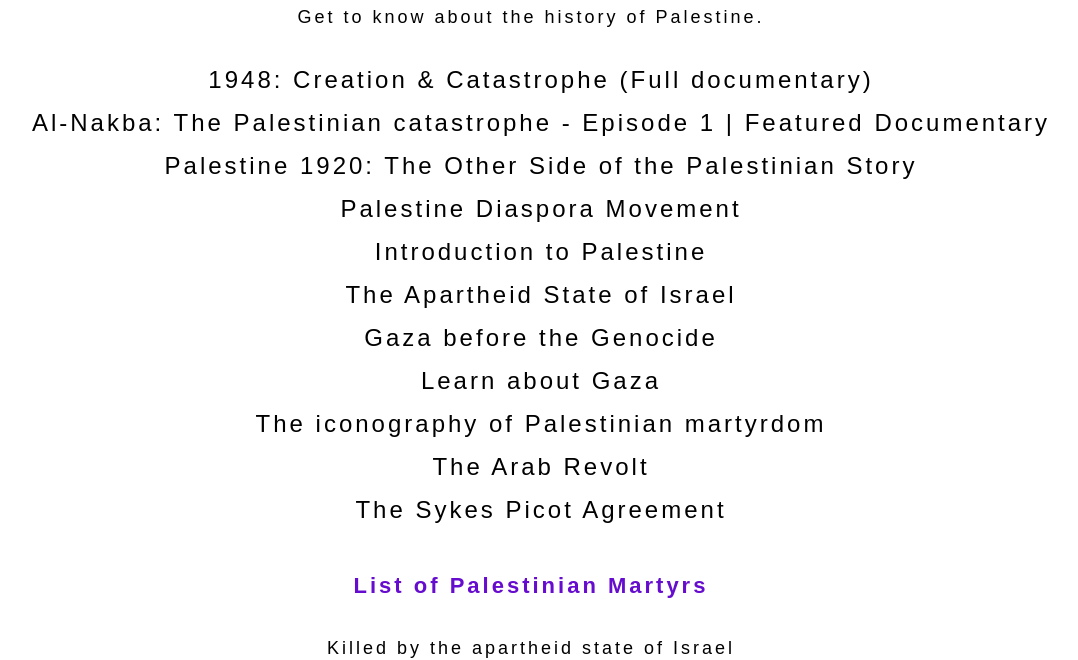
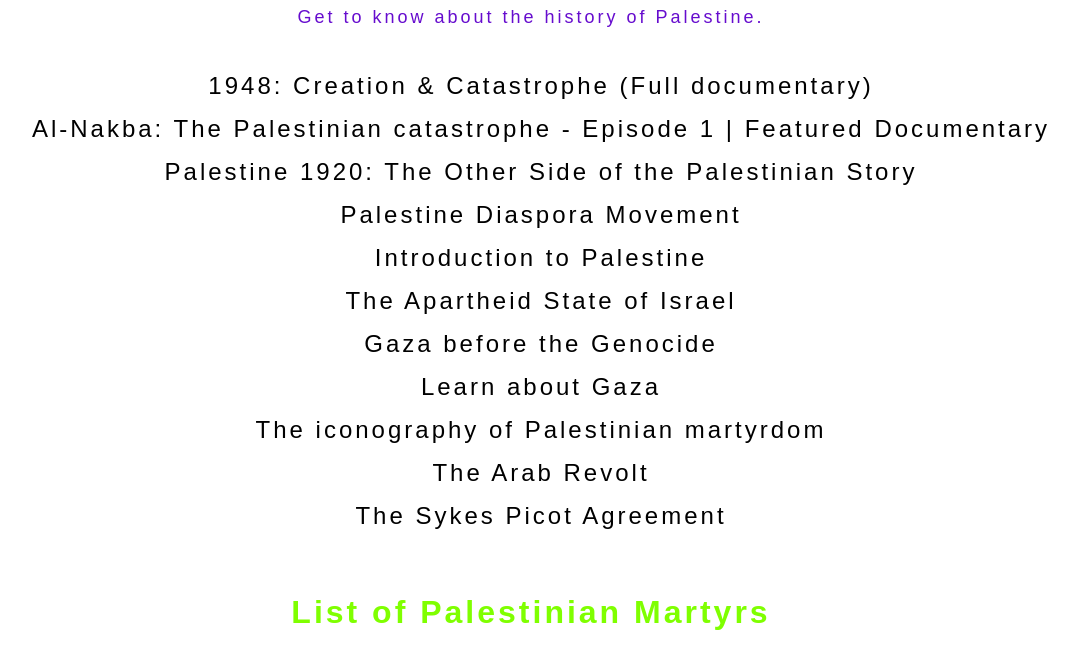
Before and after one commit to soniigx/For-Palestine, a plain HTML site: page index.html in a window 1280 px wide. Shown: the part 149-809 px from the top of the page, without its empty margins (109-1187 px from the left). Drawn offline with Linux system fonts and the light colour scheme.

Commit message:
added font weight on h2

```diff
--- a/styles.css
+++ b/styles.css
@@ -73,6 +73,7 @@ h2 {
   font-size: 32px;
   letter-spacing: 3px;
   color: chartreuse;
+  font-weight: 700;
 }
 
 h3 {
@@ -84,9 +85,8 @@ h3 {
   line-height: 30px;
 }
 
-section h2 {
+section {
   color: #660cce;
   font-size: 22px;
   letter-spacing: 3px;
-  font-weight: 700;
 }
```
